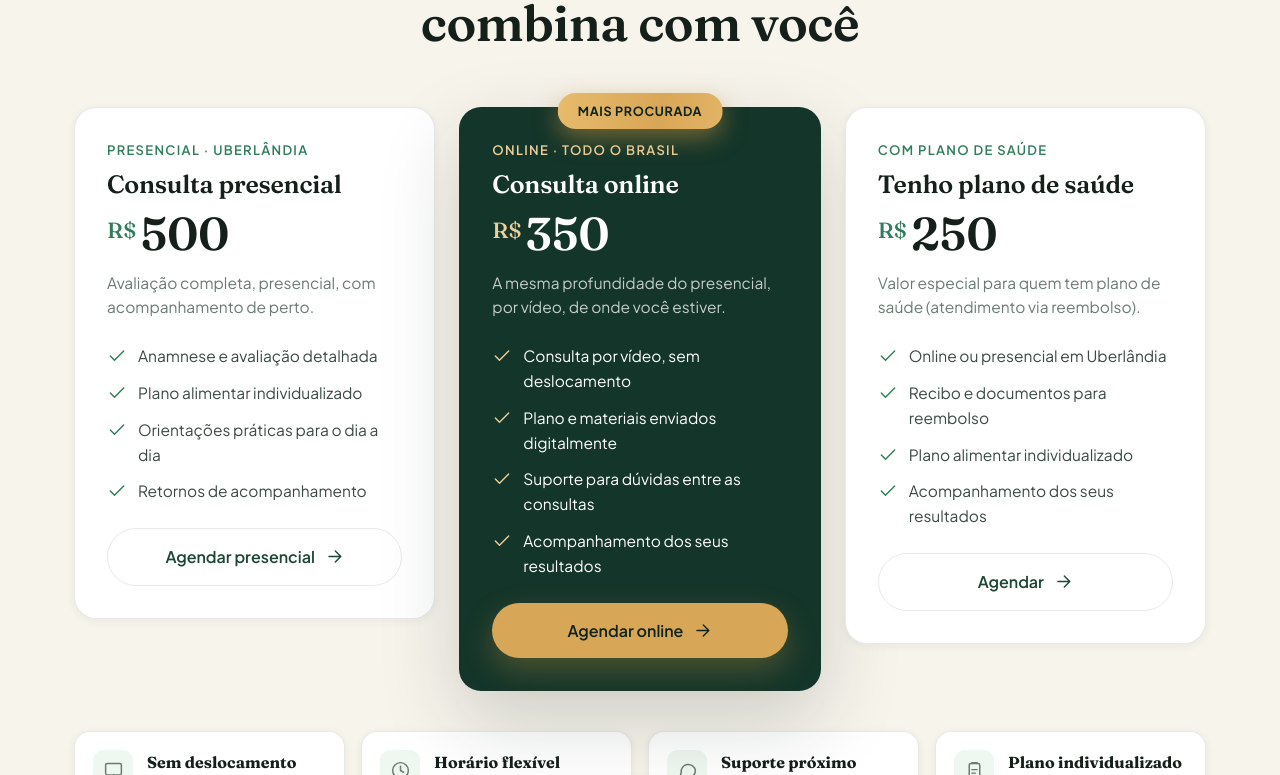
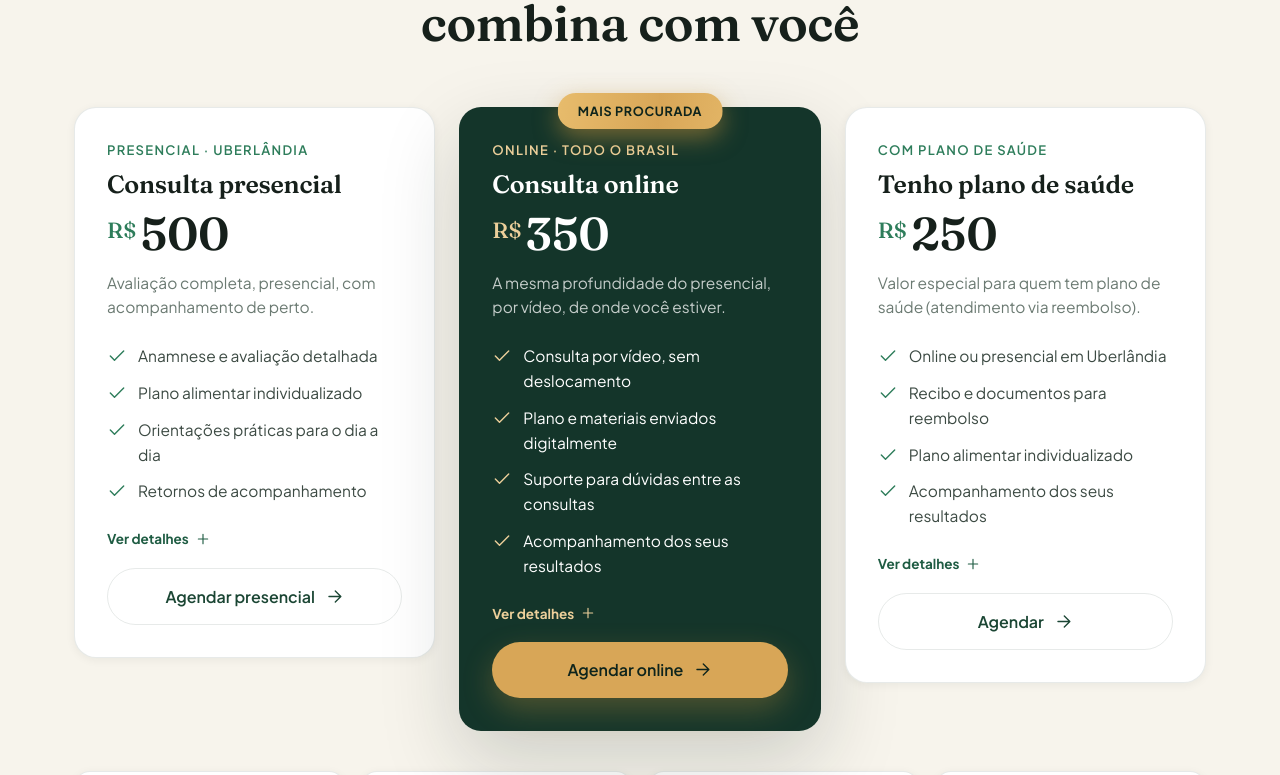
Before and after one commit to gratoncreative/drviniciusgraton-nutri, a React (Vite) app: page / in a window 1280 px wide. Shown: the part 2945-3720 px from the top of the page. Built offline with nearby package versions, Linux system fonts and the light colour scheme.

Commit message:
Onda 2C: planos clicaveis/expansiveis, FAQ em cartoes interativos, CTA com glow animado

```diff
--- a/src/App.jsx
+++ b/src/App.jsx
@@ -9,8 +9,32 @@ import Faq from './components/Faq'
 import {
   IconWhats, IconArrow, IconCheck, IconMail, IconInstagram,
   IconApple, IconGut, IconFemale, IconPulse, IconLeaf, IconHeart,
-  IconMonitor, IconPin, IconClock, IconChat, IconClipboard, IconShield, IconUser,
+  IconMonitor, IconPin, IconClock, IconChat, IconClipboard, IconShield, IconUser, IconPlus,
 } from './components/Icons'
+
+const PLANS = [
+  {
+    tag: 'Presencial · Uberlândia', nome: 'Consulta presencial', preco: '500', btn: 'ghost', cta: 'Agendar presencial',
+    desc: 'Avaliação completa, presencial, com acompanhamento de perto.',
+    itens: ['Anamnese e avaliação detalhada', 'Plano alimentar individualizado', 'Orientações práticas para o dia a dia', 'Retornos de acompanhamento'],
+    mais: 'A consulta dura cerca de 1h e inclui avaliação antropométrica, análise dos seus exames e da sua rotina. Você sai com um plano alimentar montado para a sua realidade e os próximos passos definidos. Os retornos ajustam o caminho conforme seus resultados.',
+    wa: 'Olá, Dr. Vinícius! Quero agendar uma consulta PRESENCIAL em Uberlândia (R$ 500).',
+  },
+  {
+    tag: 'Online · Todo o Brasil', nome: 'Consulta online', preco: '350', feature: true, badge: 'Mais procurada', btn: 'gold', cta: 'Agendar online',
+    desc: 'A mesma profundidade do presencial, por vídeo, de onde você estiver.',
+    itens: ['Consulta por vídeo, sem deslocamento', 'Plano e materiais enviados digitalmente', 'Suporte para dúvidas entre as consultas', 'Acompanhamento dos seus resultados'],
+    mais: 'Atendimento por vídeo com a mesma avaliação e o mesmo plano do presencial — você recebe tudo digitalmente e conta com suporte entre as consultas. Ideal para quem mora fora de Uberlândia ou tem a rotina corrida.',
+    wa: 'Olá, Dr. Vinícius! Quero agendar uma consulta ONLINE (R$ 350).',
+  },
+  {
+    tag: 'Com plano de saúde', nome: 'Tenho plano de saúde', preco: '250', btn: 'ghost', cta: 'Agendar',
+    desc: 'Valor especial para quem tem plano de saúde (atendimento via reembolso).',
+    itens: ['Online ou presencial em Uberlândia', 'Recibo e documentos para reembolso', 'Plano alimentar individualizado', 'Acompanhamento dos seus resultados'],
+    mais: 'Você paga o valor da consulta e recebe o recibo e a documentação para solicitar reembolso ao seu plano. O valor reembolsado varia conforme o convênio — me chame no WhatsApp que eu te oriento sobre o seu caso.',
+    wa: 'Olá, Dr. Vinícius! Tenho plano de saúde e quero agendar uma consulta (R$ 250).',
+  },
+]
 
 const PAINS = [
   { icon: IconApple, img: 'pq-emagrecimento.jpg', t: 'Emagrecimento', d: 'Perder peso de forma sustentável, sem dietas malucas nem efeito sanfona.',
@@ -48,6 +72,7 @@ const QUOTES = [
 
 export default function App() {
   const [openPain, setOpenPain] = useState(-1)
+  const [openPlan, setOpenPlan] = useState(-1)
   useEffect(() => {
     const lenis = new Lenis({ duration: 1.1, smoothWheel: true })
     let raf
@@ -199,58 +224,49 @@ export default function App() {
               <Reveal delay={0.05}><h2 className="section-title">Escolha o formato que combina com você</h2></Reveal>
             </div>
             <div className="plans">
-              <Reveal>
-                <article className="card plan">
-                  <span className="plan__tag">Presencial · Uberlândia</span>
-                  <h3>Consulta presencial</h3>
-                  <div className="plan__price"><span>R$</span>500</div>
-                  <p className="plan__desc">Avaliação completa, presencial, com acompanhamento de perto.</p>
-                  <ul className="plan__list">
-                    <li><IconCheck /> Anamnese e avaliação detalhada</li>
-                    <li><IconCheck /> Plano alimentar individualizado</li>
-                    <li><IconCheck /> Orientações práticas para o dia a dia</li>
-                    <li><IconCheck /> Retornos de acompanhamento</li>
-                  </ul>
-                  <a className="btn btn--ghost" href={whatsappLink('Olá, Dr. Vinícius! Quero agendar uma consulta PRESENCIAL em Uberlândia (R$ 500).')} target="_blank" rel="noopener">
-                    Agendar presencial <IconArrow />
-                  </a>
-                </article>
-              </Reveal>
-              <Reveal delay={0.08}>
-                <article className="card plan plan--feature">
-                  <span className="plan__badge">Mais procurada</span>
-                  <span className="plan__tag">Online · Todo o Brasil</span>
-                  <h3>Consulta online</h3>
-                  <div className="plan__price"><span>R$</span>350</div>
-                  <p className="plan__desc">A mesma profundidade do presencial, por vídeo, de onde você estiver.</p>
-                  <ul className="plan__list">
-                    <li><IconCheck /> Consulta por vídeo, sem deslocamento</li>
-                    <li><IconCheck /> Plano e materiais enviados digitalmente</li>
-                    <li><IconCheck /> Suporte para dúvidas entre as consultas</li>
-                    <li><IconCheck /> Acompanhamento dos seus resultados</li>
-                  </ul>
-                  <a className="btn btn--gold" href={whatsappLink('Olá, Dr. Vinícius! Quero agendar uma consulta ONLINE (R$ 350).')} target="_blank" rel="noopener">
-                    Agendar online <IconArrow />
-                  </a>
-                </article>
-              </Reveal>
-              <Reveal delay={0.16}>
-                <article className="card plan">
-                  <span className="plan__tag">Com plano de saúde</span>
-                  <h3>Tenho plano de saúde</h3>
-                  <div className="plan__price"><span>R$</span>250</div>
-                  <p className="plan__desc">Valor especial para quem tem plano de saúde (atendimento via reembolso).</p>
-                  <ul className="plan__list">
-                    <li><IconCheck /> Online ou presencial em Uberlândia</li>
-                    <li><IconCheck /> Recibo e documentos para reembolso</li>
-                    <li><IconCheck /> Plano alimentar individualizado</li>
-                    <li><IconCheck /> Acompanhamento dos seus resultados</li>
-                  </ul>
-                  <a className="btn btn--ghost" href={whatsappLink('Olá, Dr. Vinícius! Tenho plano de saúde e quero agendar uma consulta (R$ 250).')} target="_blank" rel="noopener">
-                    Agendar <IconArrow />
-                  </a>
-                </article>
-              </Reveal>
+              {PLANS.map((p, i) => {
+                const open = openPlan === i
+                return (
+                  <Reveal key={p.nome} delay={i * 0.08}>
+                    <article
+                      className={`card plan ${p.feature ? 'plan--feature' : ''} ${open ? 'plan--open' : ''}`}
+                      onClick={() => setOpenPlan(open ? -1 : i)}
+                    >
+                      {p.badge && <span className="plan__badge">{p.badge}</span>}
+                      <span className="plan__tag">{p.tag}</span>
+                      <h3>{p.nome}</h3>
+                      <div className="plan__price"><span>R$</span>{p.preco}</div>
+                      <p className="plan__desc">{p.desc}</p>
+                      <ul className="plan__list">
+                        {p.itens.map((it) => <li key={it}><IconCheck /> {it}</li>)}
+                      </ul>
+                      <span className="plan__expand">{open ? 'Ver menos' : 'Ver detalhes'} <IconPlus /></span>
+                      <AnimatePresence initial={false}>
+                        {open && (
+                          <motion.div
+                            className="plan__more"
+                            initial={{ height: 0, opacity: 0 }}
+                            animate={{ height: 'auto', opacity: 1 }}
+                            exit={{ height: 0, opacity: 0 }}
+                            transition={{ duration: 0.3, ease: 'easeInOut' }}
+                          >
+                            <p>{p.mais}</p>
+                          </motion.div>
+                        )}
+                      </AnimatePresence>
+                      <a
+                        className={`btn ${p.btn === 'gold' ? 'btn--gold' : 'btn--ghost'}`}
+                        href={whatsappLink(p.wa)}
+                        target="_blank"
+                        rel="noopener"
+                        onClick={(e) => e.stopPropagation()}
+                      >
+                        {p.cta} <IconArrow />
+                      </a>
+                    </article>
+                  </Reveal>
+                )
+              })}
             </div>
 
             <div className="benefits">
--- a/src/index.css
+++ b/src/index.css
@@ -355,6 +355,14 @@ h1, h2, h3, h4 {
 .plan__list li { display: flex; gap: 11px; font-size: 15.5px; align-items: flex-start; }
 .plan__list svg { width: 20px; height: 20px; color: var(--green-600); flex: none; margin-top: 2px; }
 .plan--feature .plan__list svg { color: var(--gold-300); }
+.plan { cursor: pointer; }
+.plan__expand { display: inline-flex; align-items: center; gap: 6px; font-size: 13.5px; font-weight: 700; color: var(--green-700); margin-bottom: 18px; }
+.plan--feature .plan__expand { color: var(--gold-300); }
+.plan__expand svg { width: 16px; height: 16px; transition: transform .3s ease; }
+.plan--open .plan__expand svg { transform: rotate(45deg); }
+.plan__more { overflow: hidden; }
+.plan__more p { font-size: 14.5px; color: var(--muted); padding-top: 14px; margin-bottom: 18px; border-top: 1px solid var(--line); line-height: 1.6; }
+.plan--feature .plan__more p { color: rgba(255,255,255,.78); border-color: rgba(255,255,255,.15); }
 .plan .btn { margin-top: auto; }
 @media (max-width: 720px) { .plans { grid-template-columns: 1fr; } }
 
@@ -390,16 +398,18 @@ h1, h2, h3, h4 {
 /* ============================================================
    FAQ
    ============================================================ */
-.faq { max-width: 820px; margin: 56px auto 0; }
-.faq__item { border-bottom: 1px solid var(--line); }
+.faq { max-width: 820px; margin: 48px auto 0; }
+.faq__item { border: 1px solid var(--line); border-radius: 16px; background: #fff; margin-bottom: 12px; transition: box-shadow .25s ease, border-color .25s ease, transform .2s ease; }
+.faq__item:hover { box-shadow: var(--shadow-sm); transform: translateY(-1px); }
+.faq__item--open { border-color: var(--green-500); box-shadow: var(--shadow-sm); }
 .faq__q {
   width: 100%; text-align: left; display: flex; justify-content: space-between; align-items: center; gap: 20px;
-  padding: 24px 4px; font-family: var(--font-head); font-size: 19px; font-weight: 600; color: var(--ink);
+  padding: 20px 24px; font-family: var(--font-head); font-size: 18.5px; font-weight: 600; color: var(--ink);
 }
-.faq__q svg { width: 22px; height: 22px; color: var(--green-600); flex: none; transition: transform .3s; }
-.faq__item--open .faq__q svg { transform: rotate(45deg); }
+.faq__q svg { width: 24px; height: 24px; color: var(--green-600); flex: none; transition: transform .35s cubic-bezier(.4,0,.2,1); padding: 4px; border-radius: 50%; background: var(--green-50); box-sizing: content-box; }
+.faq__item--open .faq__q svg { transform: rotate(135deg); background: var(--green-100); }
 .faq__a { overflow: hidden; }
-.faq__a p { padding: 0 4px 24px; color: var(--muted); font-size: 16px; max-width: 68ch; }
+.faq__a p { padding: 0 24px 22px; color: var(--body); font-size: 16px; max-width: 70ch; }
 
 /* ============================================================
    CTA FINAL
@@ -407,10 +417,13 @@ h1, h2, h3, h4 {
 .cta { padding: clamp(56px, 8vw, 96px) 0; }
 .cta__box {
   background: linear-gradient(150deg, var(--green-800), var(--green-950));
-  border-radius: 32px; padding: clamp(40px, 6vw, 76px); text-align: center; color: #fff;
+  border-radius: 32px; padding: clamp(44px, 6vw, 82px); text-align: center; color: #fff;
   position: relative; overflow: hidden; box-shadow: var(--shadow-lg);
+  border: 1px solid rgba(216,166,87,.18);
 }
-.cta__box::after { content: ''; position: absolute; width: 380px; height: 380px; border-radius: 50%; background: radial-gradient(circle, rgba(216,166,87,.25), transparent 70%); top: -120px; right: -80px; }
+.cta__box::after { content: ''; position: absolute; width: 420px; height: 420px; border-radius: 50%; background: radial-gradient(circle, rgba(216,166,87,.3), transparent 70%); top: -140px; right: -90px; animation: ctaGlow 7s ease-in-out infinite; }
+.cta__box::before { content: ''; position: absolute; width: 360px; height: 360px; border-radius: 50%; background: radial-gradient(circle, rgba(63,150,112,.28), transparent 70%); bottom: -150px; left: -100px; animation: ctaGlow 8s ease-in-out infinite reverse; }
+@keyframes ctaGlow { 0%,100% { transform: translate(0,0) scale(1); opacity: .9; } 50% { transform: translate(20px, 18px) scale(1.12); opacity: 1; } }
 .cta__box h2 { color: #fff; font-size: clamp(28px, 4.4vw, 46px); max-width: 20ch; margin: 0 auto; position: relative; }
 .cta__box p { color: rgba(255,255,255,.82); margin: 18px auto 0; max-width: 52ch; font-size: 18px; position: relative; }
 .cta__box .hero__actions { justify-content: center; position: relative; }
```
